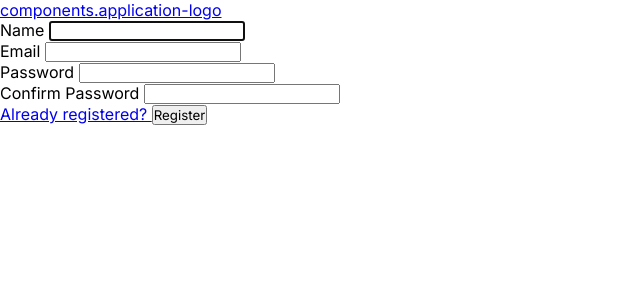
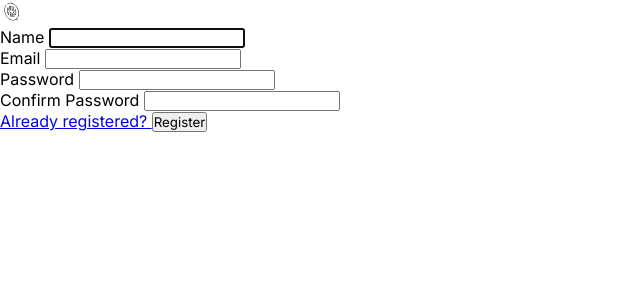
Before and after one commit to JanitzPlaiaundi/reserva-de-bicicletas-janitz-de-paz, a Laravel app: page /register in a window 1280 px wide. Shown: the top 300 px of the page, without its empty margins (0-640 px from the left). Run offline with Laravel 12, Linux system fonts and the light colour scheme; style sheets or scripts are compiled from the project's sources.

Commit message:
feat: update application logo component and theme styles in guest layout

```diff
--- a/resources/views/layouts/guest.blade.php
+++ b/resources/views/layouts/guest.blade.php
@@ -1,5 +1,5 @@
 <!DOCTYPE html>
-<html lang="{{ str_replace('_', '-', app()->getLocale()) }}">
+<html lang="{{ str_replace('_', '-', app()->getLocale()) }}" class="light">
     <head>
         <meta charset="utf-8">
         <meta name="viewport" content="width=device-width, initial-scale=1">
@@ -11,14 +11,25 @@
         <link rel="preconnect" href="https://fonts.bunny.net">
         <link href="https://fonts.bunny.net/css?family=figtree:400,500,600&display=swap" rel="stylesheet" />
 
+        <link id="theme-stylesheet"
+          rel="stylesheet"
+          href="{{ Vite::asset('resources/css/theme/css/light.css') }}"
+          data-light="{{ Vite::asset('resources/css/theme/css/light.css') }}"
+          data-dark="{{ Vite::asset('resources/css/theme/css/dark.css') }}">
+
         <!-- Scripts -->
-        @vite(['resources/css/app.css', 'resources/js/app.js'])
+        @vite([
+            'resources/css/app.css',
+            'resources/js/app.js',
+            'resources/js/theme-init.js',
+            'resources/js/theme.js'
+        ])
     </head>
     <body class="">
         <div class="">
             <div>
                 <a href="/">
-                    <x-application-logo class="" />
+                    <x-icons.application-logo />
                 </a>
             </div>
 
```
